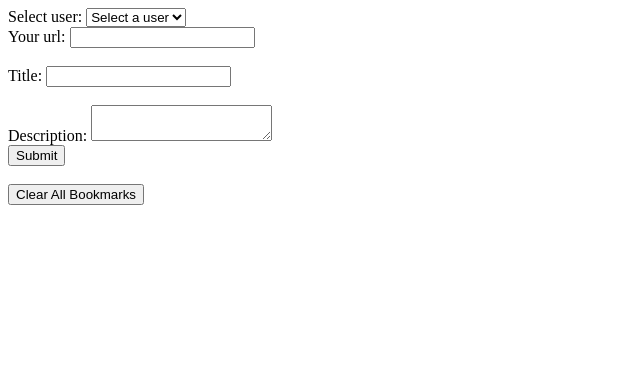
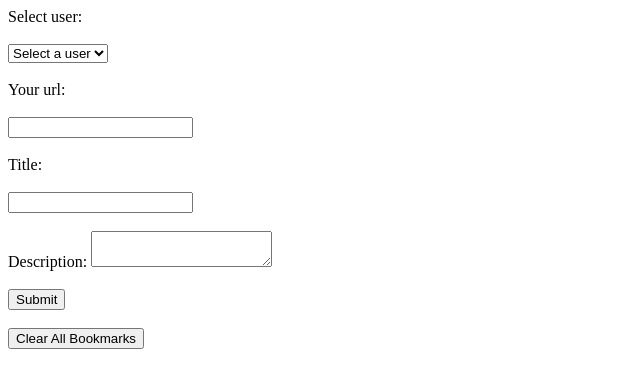
Before and after one commit to fatmaevin/Project-Shared-Bookmarks, a website with bundled scripts: page index.html in a window 1280 px wide. Shown: the whole page, without its empty margins (0-640 px from the left). Built offline with nearby package versions, Linux system fonts and the light colour scheme.

Commit message:
fix accessibility

```diff
--- a/index.html
+++ b/index.html
@@ -7,17 +7,21 @@
   </head>
   <body>
     <label for="dropdown">Select user:</label>
+    <br /><br />
     <select id="dropdown">
       <option value="">Select a user</option>
     </select>
-    <br />
+    <br /><br />
     <form id="bookmarkForm">
       <label for="url">Your url:</label>
+      <br /><br />
       <input type="url" id="url" required /><br /><br />
       <label for="title">Title:</label>
+      <br /><br />
       <input id="title" required /><br /><br />
       <label for="description">Description:</label>
-      <textarea id="description" name="description" required></textarea>
+      <textarea id="description" name="description" required></textarea
+      ><br /><br />
       <div>
         <button type="submit" id="submit">Submit</button><br /><br />
         <button type="button" id="clearAll">Clear All Bookmarks</button>
```
